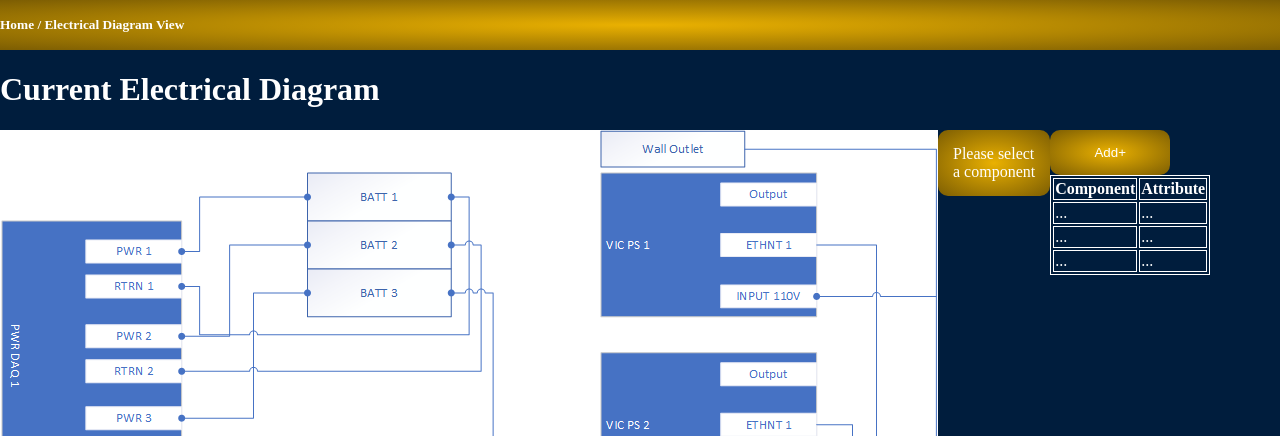
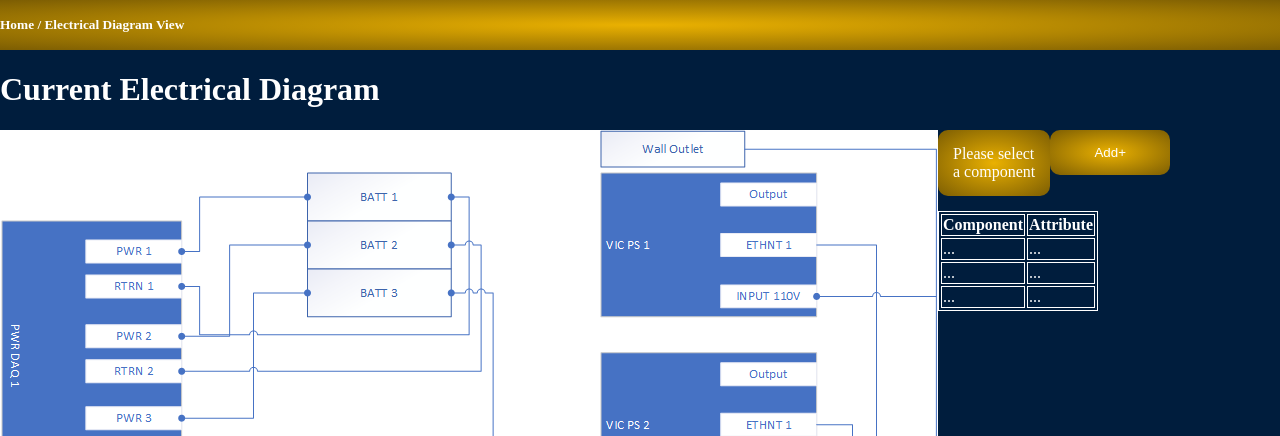
Before and after one commit to richardolarez/24040FlaskFramework, a Flask app: page /edv in a window 1280 px wide. Shown: the top 436 px of the page. Run offline with Flask 3, Linux system fonts and the light colour scheme.

Commit message:
EDV table looks good

```diff
--- a/static/EDV.css
+++ b/static/EDV.css
@@ -130,7 +130,7 @@ html {
     border: 1px solid;
   }
 
-  .selectedAttribute {
+  .selectComp {
     background: #eab101;
     background: radial-gradient(#eab101, #7c5d03);
     color: #fff;
--- a/templates/EDV.html
+++ b/templates/EDV.html
@@ -17,8 +17,8 @@
     <h1>Current Electrical Diagram</h1>
     <div>
         <img src="static/images/png_1.png" alt="Electrical Diagram" style="max-width: 100%; height: auto; float: left;">
-        <div class="selectedAttribute">Please select <br>a component</div>
-        <button class="button">Add+</button><br>
+        <div class="selectComp">Please select <br>a component</div>
+        <button class="button">Add+</button><br><br><br>
         <table>
             <tr>
                 <th>Component</th>
```
